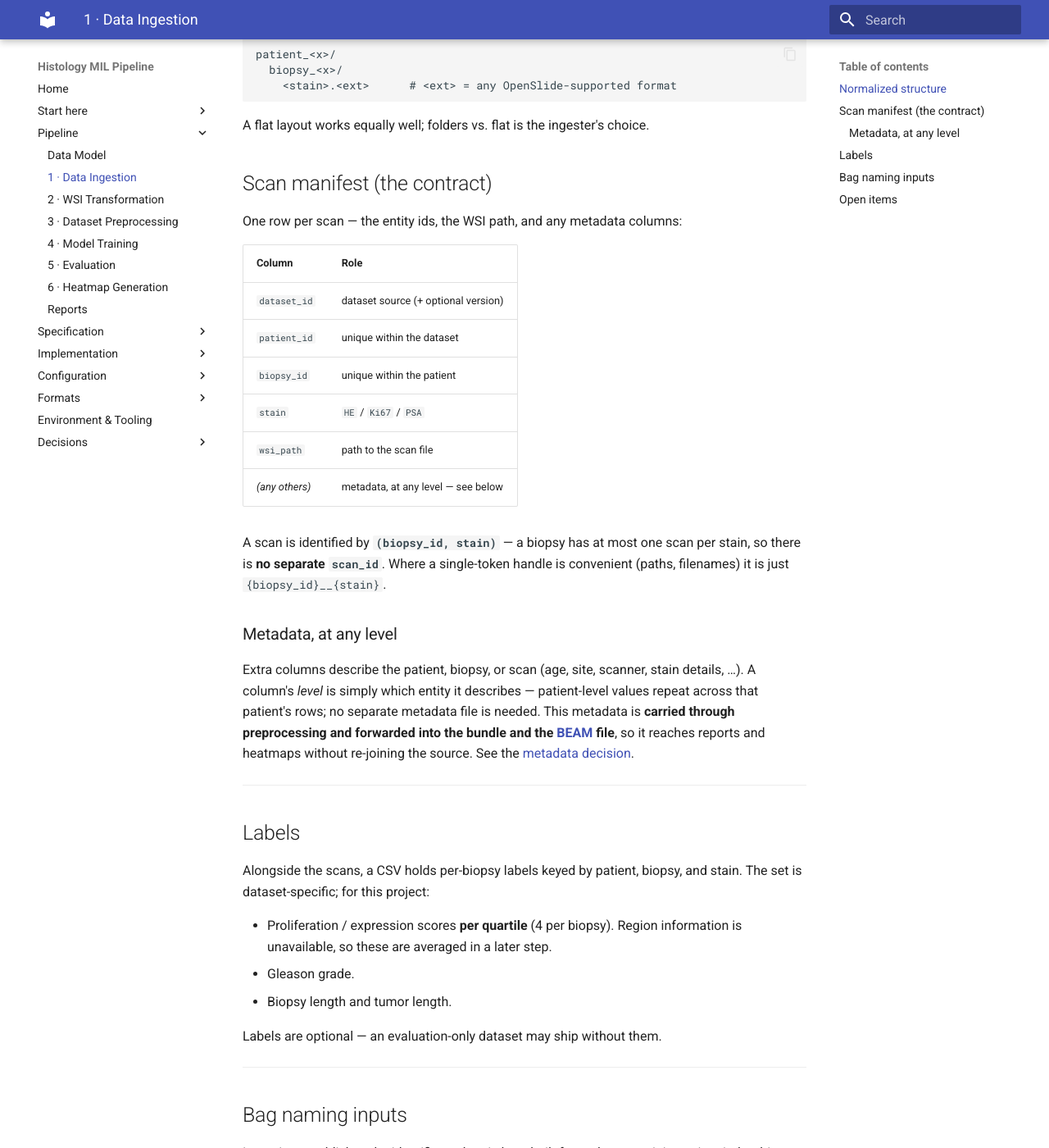
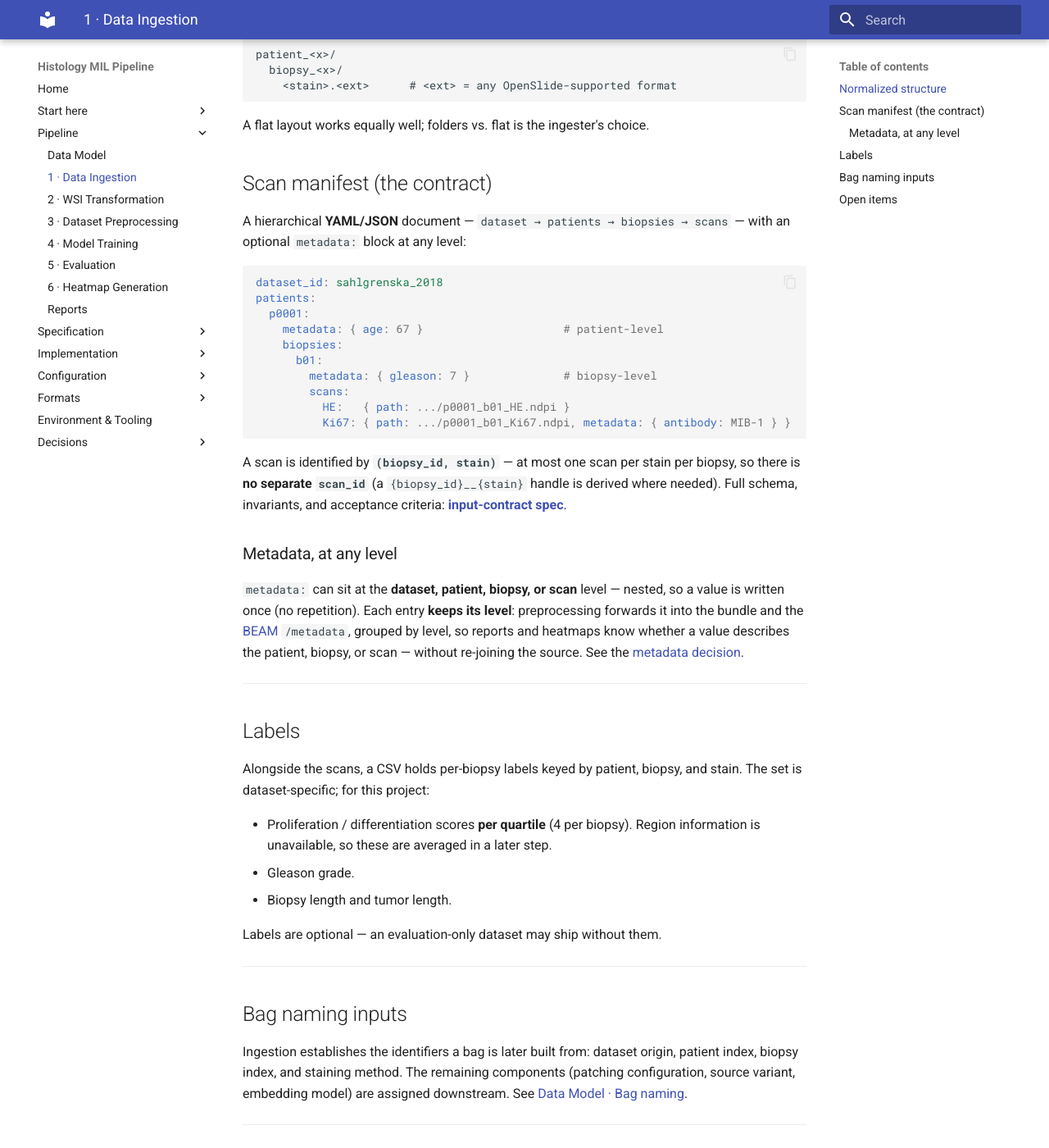
Before and after one commit to TheodorLindberg/SPRINTER_CLAM_DESIGN, an MkDocs documentation site: the page built from docs/design/03-data-ingestion.md, in a window 1280 px wide and 1400 px high, scrolled down 612 px. Shown: the whole window at 82% size. Built offline with MkDocs 1.6.1 and Material for MkDocs 9.7.7, drawn with Linux system fonts in a browser that asks for light colours.

Commit message:
Scan manifest as hierarchical YAML/JSON with per-level metadata
- Input manifest is YAML/JSON (dataset→patients→biopsies→scans) with an
  optional metadata: block at any level (written once, level preserved)
- BEAM /metadata stores forwarded metadata grouped by dataset/patient/biopsy/scan
- Labels are a separate table (targets vs descriptive metadata)
- Generated row manifests (bags, folds) stay CSV/Parquet
- Reword: proliferation/expression -> proliferation/differentiation

Co-Authored-By: Claude Opus 4.8 <noreply@anthropic.com>

````diff
--- a/docs/design/03-data-ingestion.md
+++ b/docs/design/03-data-ingestion.md
@@ -26,22 +26,26 @@ A flat layout works equally well; folders vs. flat is the ingester's choice.
 
 ## Scan manifest (the contract)
 
-One row per scan — the entity ids, the WSI path, and any metadata columns:
+A hierarchical **YAML/JSON** document — `dataset → patients → biopsies → scans` — with an optional `metadata:` block at any level:
 
-| Column | Role |
-|---|---|
-| `dataset_id` | dataset source (+ optional version) |
-| `patient_id` | unique within the dataset |
-| `biopsy_id` | unique within the patient |
-| `stain` | `HE` / `Ki67` / `PSA` |
-| `wsi_path` | path to the scan file |
-| *(any others)* | metadata, at any level — see below |
+```yaml
+dataset_id: sahlgrenska_2018
+patients:
+  p0001:
+    metadata: { age: 67 }                     # patient-level
+    biopsies:
+      b01:
+        metadata: { gleason: 7 }              # biopsy-level
+        scans:
+          HE:   { path: .../p0001_b01_HE.ndpi }
+          Ki67: { path: .../p0001_b01_Ki67.ndpi, metadata: { antibody: MIB-1 } }
+```
 
-A scan is identified by **`(biopsy_id, stain)`** — a biopsy has at most one scan per stain, so there is **no separate `scan_id`**. Where a single-token handle is convenient (paths, filenames) it is just `{biopsy_id}__{stain}`.
+A scan is identified by **`(biopsy_id, stain)`** — at most one scan per stain per biopsy, so there is **no separate `scan_id`** (a `{biopsy_id}__{stain}` handle is derived where needed). Full schema, invariants, and acceptance criteria: **[input-contract spec](../spec/data-ingestion.md)**.
 
 ### Metadata, at any level
 
-Extra columns describe the patient, biopsy, or scan (age, site, scanner, stain details, …). A column's *level* is simply which entity it describes — patient-level values repeat across that patient's rows; no separate metadata file is needed. This metadata is **carried through preprocessing and forwarded into the bundle and the [BEAM](../formats/beam.md) file**, so it reaches reports and heatmaps without re-joining the source. See the [metadata decision](09-open-questions.md#metadata-file-scope).
+`metadata:` can sit at the **dataset, patient, biopsy, or scan** level — nested, so a value is written once (no repetition). Each entry **keeps its level**: preprocessing forwards it into the bundle and the [BEAM](../formats/beam.md) `/metadata`, grouped by level, so reports and heatmaps know whether a value describes the patient, biopsy, or scan — without re-joining the source. See the [metadata decision](09-open-questions.md#metadata-file-scope).
 
 ---
 
@@ -49,7 +53,7 @@ Extra columns describe the patient, biopsy, or scan (age, site, scanner, stain d
 
 Alongside the scans, a CSV holds per-biopsy labels keyed by patient, biopsy, and stain. The set is dataset-specific; for this project:
 
-- Proliferation / expression scores **per quartile** (4 per biopsy). Region information is unavailable, so these are averaged in a later step.
+- Proliferation / differentiation scores **per quartile** (4 per biopsy). Region information is unavailable, so these are averaged in a later step.
 - Gleason grade.
 - Biopsy length and tumor length.
 
````
Also changed, not shown: docs/design/02-data-model.md (+3 -1 lines), docs/design/09-open-questions.md (+2 -4 lines), docs/formats/beam.md (+5 -2 lines), docs/spec/data-ingestion.md (+30 -19 lines).
